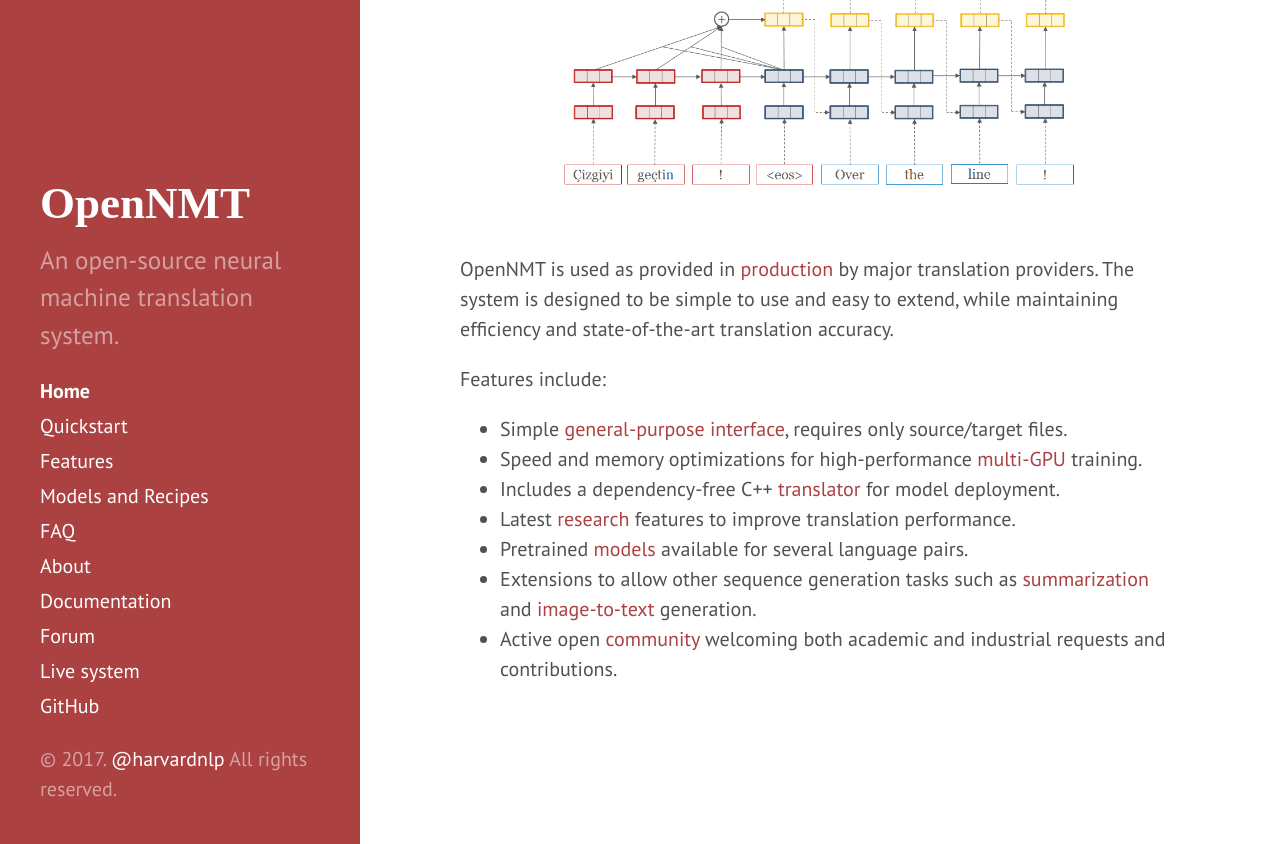
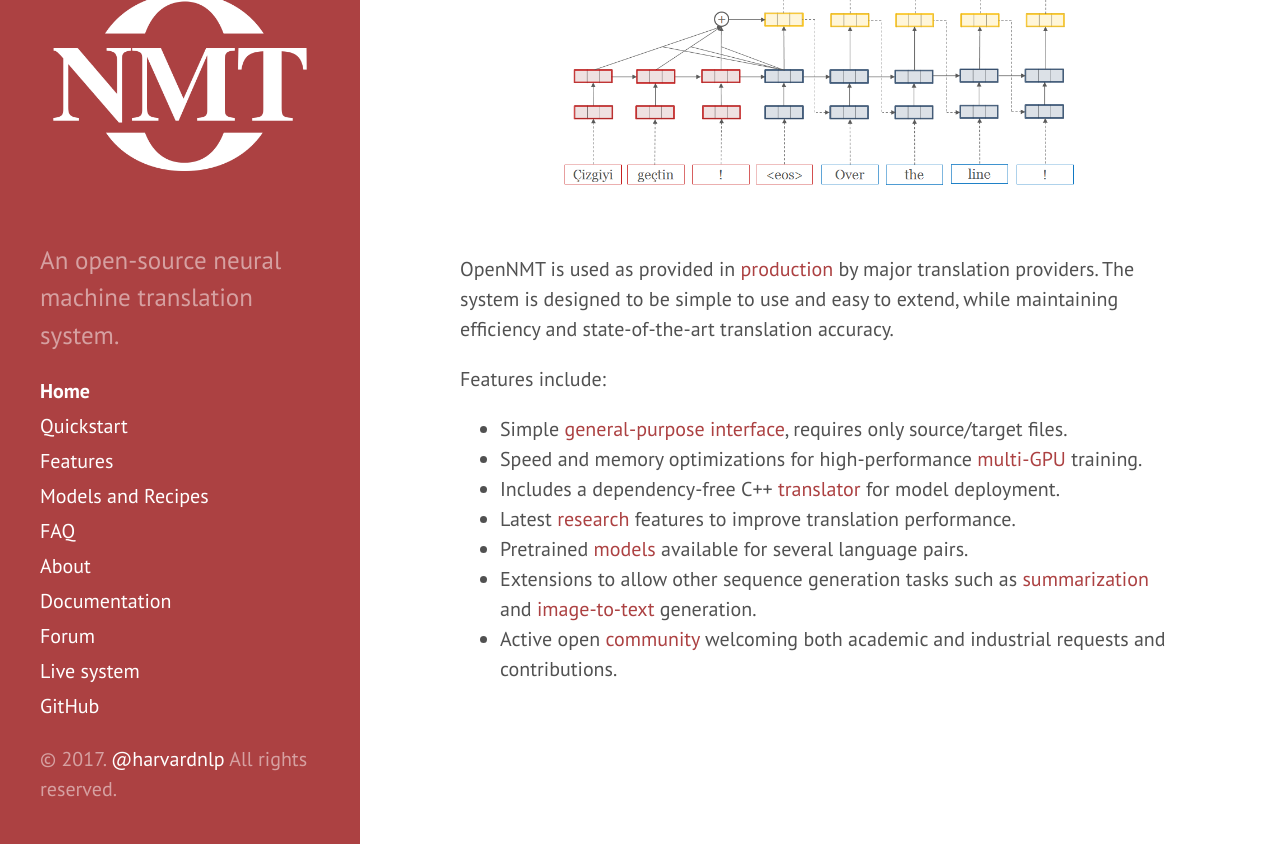
Before and after one commit to OpenNMT/opennmt.github.io, a Jekyll site: the page built from index.md, in a window 1280 px wide and 1164 px high. Shown: the part 320-1164 px from the top of the window. Built offline with Jekyll 4.4.1, drawn with Linux system fonts in a browser that asks for light colours.

Commit message:
Update sidebar.html

```diff
--- a/_includes/sidebar.html
+++ b/_includes/sidebar.html
@@ -3,7 +3,7 @@
     <div class="sidebar-about">
       <h1>
         <a href="{{ site.baseurl }}">
-          {{ site.title }}
+          <img src="/public/o-nmt-icons/logo-nmt-1000.png">
         </a>
       </h1>
       <p class="lead">{{ site.description }}</p>
```
